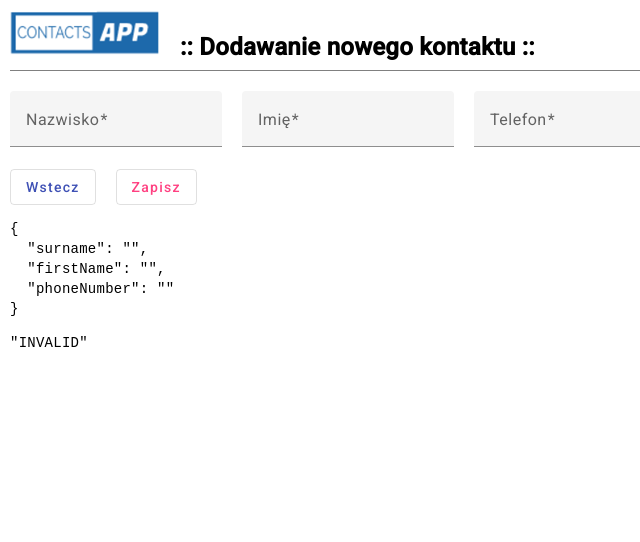
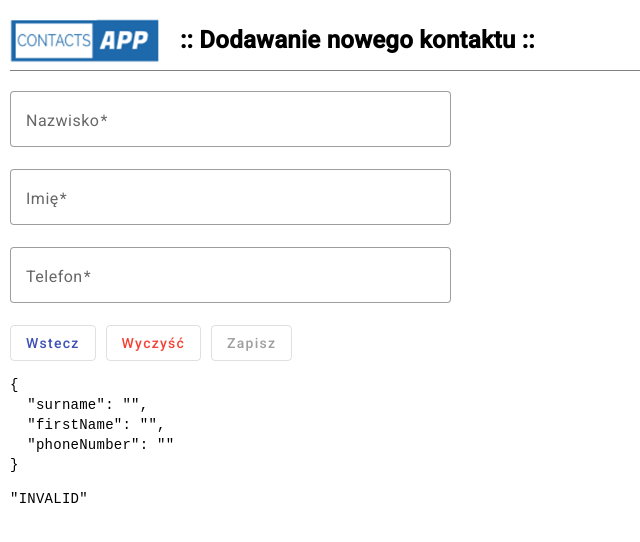
Before and after one commit to Karolc777/app-contacts, an Angular app: page /contact-add in a window 1280 px wide. Shown: the top 542 px of the page, without its empty margins (0-640 px from the left). Built offline with nearby package versions, Linux system fonts and the light colour scheme.

Commit message:
modify CotactAddComponent

```diff
--- a/src/app/contacts/contact-add/contact-add.component.html
+++ b/src/app/contacts/contact-add/contact-add.component.html
@@ -3,22 +3,23 @@
 </app-header>
 
 <form [formGroup]="contactForm">
-    <mat-form-field>
+    <mat-form-field appearance="outline">
         <mat-label>Nazwisko</mat-label>
         <input formControlName="surname" matInput placeholder="Wpisz nazwisko">
     </mat-form-field>
-    <mat-form-field>
+    <mat-form-field appearance="outline">
         <mat-label>Imię</mat-label>
         <input formControlName="firstName" matInput placeholder="Wpisz Imię">
     </mat-form-field>
-    <mat-form-field>
+    <mat-form-field appearance="outline">
         <mat-label>Telefon</mat-label>
         <input formControlName="phoneNumber" matInput placeholder="Wpisz nr telefonu">
     </mat-form-field>
 </form>
 
 <button [routerLink]="['/contacts']" mat-stroked-button color="primary">Wstecz</button>
-<button mat-stroked-button color="accent">Zapisz</button>
+<button (click)="contactForm.reset()" mat-stroked-button color="warn">Wyczyść</button>
+<button (click)="addContact()" [disabled]="contactForm.invalid" mat-stroked-button color="accent">Zapisz</button>
 
 <pre>{{ contactForm.value | json}}</pre>
 <pre>{{ contactForm.status | json}}</pre>
--- a/src/app/contacts/contact-add/contact-add.component.scss
+++ b/src/app/contacts/contact-add/contact-add.component.scss
@@ -1,3 +1,18 @@
-mat-form-field, button {
+mat-form-field {
     margin-right: 20px;
+    width: 35%;
+    display: block;
+    font-size: 14px;
 }
+
+button {
+    margin-right: 10px;
+}
+
+// .ng-valid:not(form) {
+//     border-left: 5px solid green;
+// }
+
+// .ng-invalid:not(form) {
+//     border-left: 5px solid red;
+// }
--- a/src/app/contacts/contact-add/contact-add.component.ts
+++ b/src/app/contacts/contact-add/contact-add.component.ts
@@ -1,5 +1,7 @@
 import { Component, OnInit } from '@angular/core';
 import { FormBuilder, FormGroup, Validators } from '@angular/forms';
+import { Router } from '@angular/router';
+import { ContactsService } from '../contacts.service';
 
 @Component({
   selector: 'app-contact-add',
@@ -10,7 +12,8 @@ export class ContactAddComponent implements OnInit {
 
   contactForm: FormGroup = new FormGroup({});
 
-  constructor(private fb: FormBuilder) {}
+  constructor(private fb: FormBuilder, private contactsService: ContactsService,
+    private router: Router) {}
 
   ngOnInit(): void {
     this.buildContactForm();
@@ -18,13 +21,22 @@ export class ContactAddComponent implements OnInit {
 
   private buildContactForm() {
 
+    const surnamePattern: string | RegExp = '^[A-ż]{3,10}$';
+    const firstNamePattern: string | RegExp = '^[A-ż]{3,10}$';
+    const phoneNumberPattern: string | RegExp = '^[0-9]{9,15}$';
+
     // Model logiczny formularza
     this.contactForm = this.fb.group({
-      surname: ['', Validators.required],
-      firstName: ['', Validators.required],
-      phoneNumber: ['', Validators.required]
+      surname: ['', [Validators.required, Validators.pattern(surnamePattern)]],
+      firstName: ['', [Validators.required, Validators.pattern(firstNamePattern)]],
+      phoneNumber: ['', [Validators.required, Validators.pattern(phoneNumberPattern)]]
     })
 
   }
 
+  addContact() {
+    this.contactsService.addContact(this.contactForm.value).subscribe(() =>
+    this.router.navigate(['/contacts']));
+  }
+
 }
--- a/src/app/contacts/contacts.service.ts
+++ b/src/app/contacts/contacts.service.ts
@@ -20,4 +20,8 @@ export class ContactsService {
     return this.httpClient.get(`${this.baseApiUrl}/contact/${id}`);
   }
 
+  addContact(data: object): Observable<any> {
+    return this.httpClient.post(`${this.baseApiUrl}/contact/add`, data);
+  }
+
 }
--- a/src/styles.scss
+++ b/src/styles.scss
@@ -2,6 +2,11 @@
 
 html, body { height: 100%; }
 body { margin: 0; font-family: Roboto, "Helvetica Neue", sans-serif; padding: 10px;}
+
+header {
+    display: flex;
+    align-items: center;
+}
 
 .header-span {
     margin-left: 20px;
```
